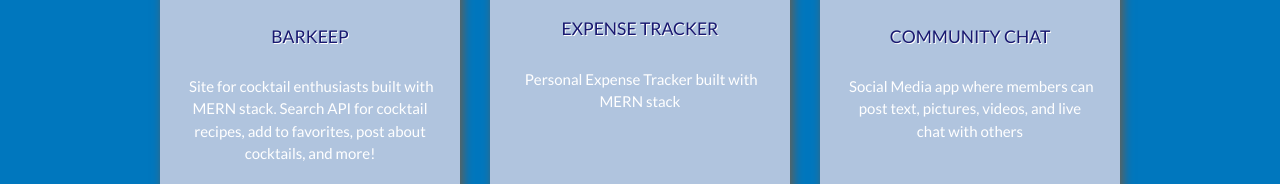
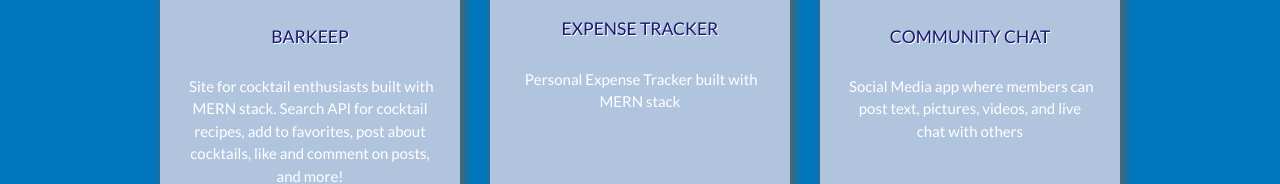
Before and after one commit to BillStephens2022/my_portfolio, a React (Create React App) app: page /portfolio in a window 1280 px wide. Shown: the part 619-803 px from the top of the page. Built offline with nearby package versions, Linux system fonts and the light colour scheme.

Commit message:
updated Barkeep project description

```diff
--- a/src/data/projects.js
+++ b/src/data/projects.js
@@ -2,7 +2,7 @@
     {
       id: 1,
       title: "BarKEEP",
-      desc: "Site for cocktail enthusiasts built with MERN stack. Search API for cocktail recipes, add to favorites, post about cocktails, and more!",
+      desc: "Site for cocktail enthusiasts built with MERN stack. Search API for cocktail recipes, add to favorites, post about cocktails, like and comment on posts, and more!",
       category: "Full Stack",
       image1: `barkeep1.png`,
       image2: `barkeep2.png`,
```
